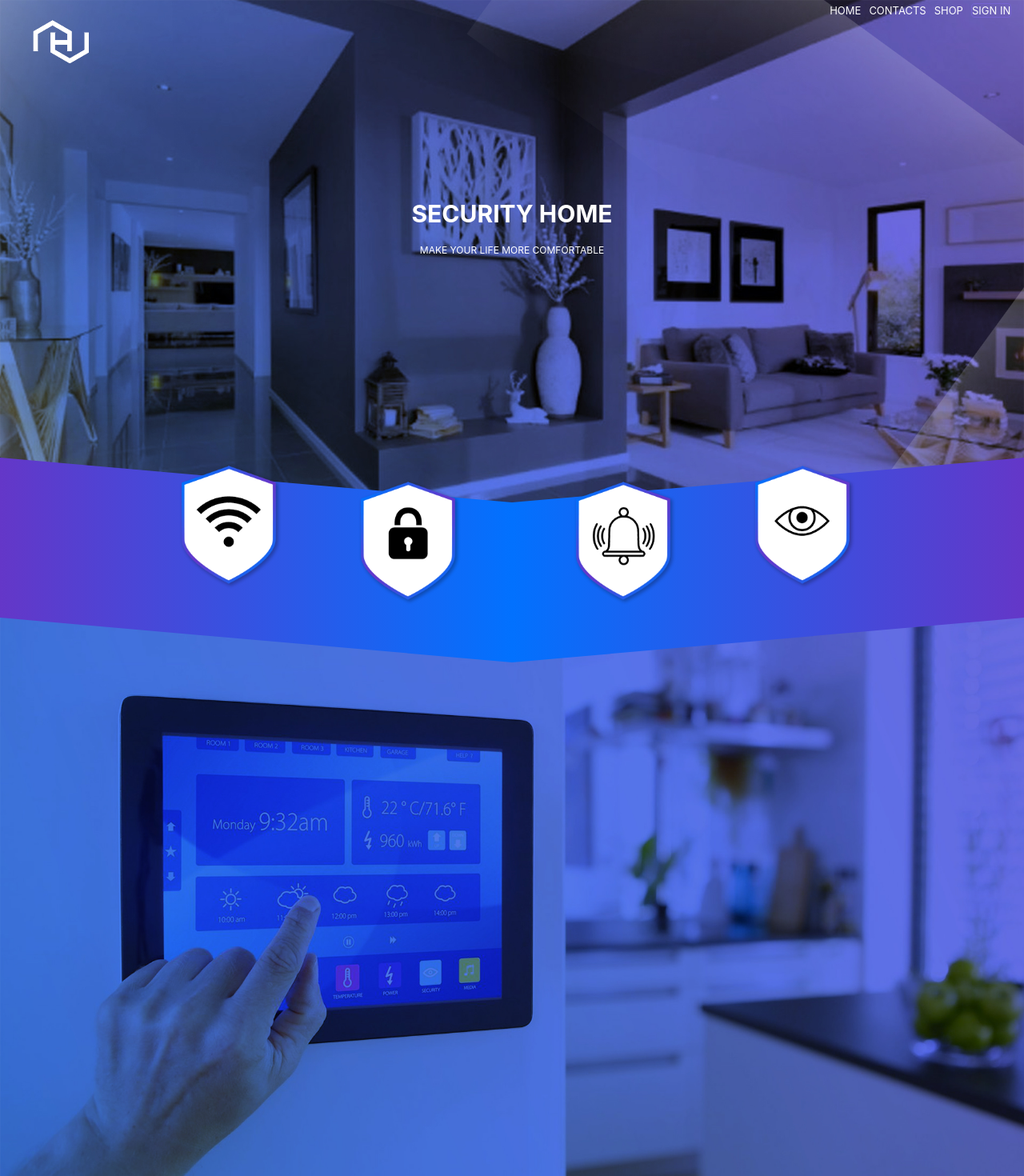
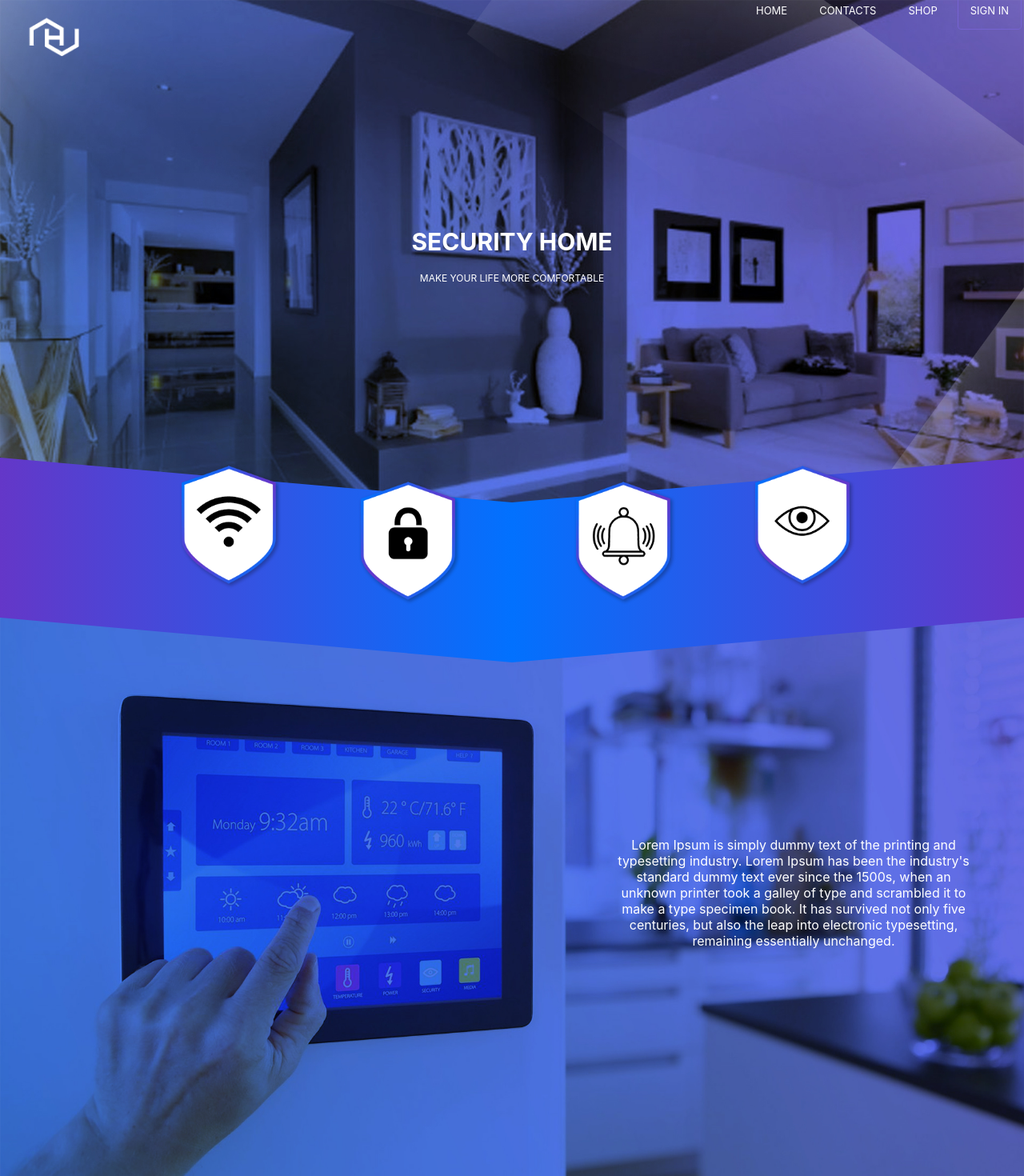
Before and after one commit to aramminas/smart-home, a React (Create React App) app: page / in a window 1280 px wide. Shown: the top 1470 px of the page at 80% size. Built offline with nearby package versions, Linux system fonts and the light colour scheme.

Commit message:
design added

```diff
--- a/src/components/mainPage/BodySection1.js
+++ b/src/components/mainPage/BodySection1.js
@@ -3,7 +3,11 @@ import React, { Component } from 'react';
 export default class BodySection1 extends Component{
     render(){
         return(
-            <div id = "div3"></div>
+            <div id = "div3">
+                <div id = "sectionText">
+                    <p>Lorem Ipsum is simply dummy text of the printing and typesetting industry. Lorem Ipsum has been the industry's standard dummy text ever since the 1500s, when an unknown printer took a galley of type and scrambled it to make a type specimen book. It has survived not only five centuries, but also the leap into electronic typesetting, remaining essentially unchanged.</p>
+                </div>
+            </div>
         )
     }
 }
--- a/src/components/mainPage/Footer.js
+++ b/src/components/mainPage/Footer.js
@@ -3,7 +3,9 @@ import React, { Component } from 'react';
 export default class Header extends Component{
     render(){
         return(
-            <div id = "footer"></div>
+            <div id = "footer">
+
+            </div>
         )
     }
 }
--- a/src/components/mainPage/Header.js
+++ b/src/components/mainPage/Header.js
@@ -5,9 +5,7 @@ export default class Header extends Component{
     render(){
         return(
             <div id = "menubar">
-                <div className = "logo">
-                    <img id = "logo" src = {logo}></img>
-                </div>
+                <img id = "logo" src = {logo} alt = "logo"></img>
                 <a className = "p">HOME</a>
                 <a className = "p">CONTACTS</a>
                 <a className = "p">SHOP</a>
--- a/src/components/mainPage/MainBody.js
+++ b/src/components/mainPage/MainBody.js
@@ -10,18 +10,18 @@ export default class MainBody extends Component{
             <div>
                  <div id = "div1">
                     <div className = "shield shieldsLeft" id = "shield1">
-                        <img id = "img1" src = {icon1}></img>
+                        <img id = "img1" src = {icon1} alt = "icon1"></img>
                     </div>
                     <div className = "shield shieldsLeft" id = "shield2">
-                        <img id = "img2" src = {icon2}></img>
+                        <img id = "img2" src = {icon2} alt = "icon2"></img>
                     </div>
                 </div>
                 <div id = "div2">
                     <div className = "shield shieldsRight" id = "shield3">
-                        <img id = "img3" src = {icon3}></img>
+                        <img id = "img3" src = {icon3} alt = "icon3"></img>
                     </div>
                     <div className = "shield shieldsRight" id = "shield4">
-                        <img id = "img4" src = {icon4}></img>
+                        <img id = "img4" src = {icon4} alt = "icon4"></img>
                     </div>
                 </div>
             </div>
--- a/src/index.css
+++ b/src/index.css
@@ -5,7 +5,7 @@ body {
 	  sans-serif;
 	-webkit-font-smoothing: antialiased;
 	-moz-osx-font-smoothing: grayscale;
-  }
+}
 
   code {
 	font-family: source-code-pro, Menlo, Monaco, Consolas, "Courier New",
@@ -23,12 +23,16 @@ body {
   #logo{
 	  position: relative;
 	  float: left;
-	  width: 80%;
-	  height: 80%;
+	  width: 70%;
+  }
+  .sticky {
+	position: fixed;
+	top: 0;
+	width: 100%
   }
   #menubar{
-	  width: 99%;
-	  height: 30px;
+	  width: 100%;
+	  height: 15%;
 	  display: inline-block;
 	  text-align: right;
 	  margin: 2px;
@@ -39,6 +43,7 @@ body {
   }
   .p{
 	  margin: 5px;
+	  padding: 15px;
 	  display: inline;
 	  color: white;
 	  font-size: 13px;
@@ -48,7 +53,7 @@ body {
 	  text-align: center;
 	  margin:auto;
 	  position: relative;
-	  top: 30%;
+	  top: 25%;
 	  color: white;
 	  font-size: 20px;
   }
@@ -91,6 +96,10 @@ body {
 	  bottom: 10%;
 	  left: 35%;
   }
+  #img1:hover{
+	width: 25%;
+	left: 33%;
+  }
   #shield2{
 	  position: relative;
 	  width: 100%;
@@ -101,6 +110,10 @@ body {
 	  width: 20%;
 	  bottom: 100%;
 	  left: 70%;
+  }
+  #img2:hover{
+	width: 25%;
+	left: 68%;
   }
   .shieldsRight{
 	  transform: skewY(5deg);
@@ -115,6 +128,10 @@ body {
 	  width: 20%;
 	  left: 12%;
   }
+  #img3:hover{
+	width: 25%;
+	left: 10%;
+  }
   #shield4{
 	  position: relative;
 	  width: 100%;
@@ -126,6 +143,10 @@ body {
 	  width: 20%;
 	  left: 47%;
 	  bottom: 110%;
+  }
+  #img4:hover{
+	width: 25%;
+	left: 45%;
   }
   #div3{
 	  background-image: url('./components/mainPage/Design_MainPage/Layer3.jpg');
@@ -152,3 +173,13 @@ body {
 	  height: 200px;
 	  opacity: 0.8;
   }
+  #sectionText{
+	  position: relative;
+	  width: 35%;
+	  float: right;
+	  color: white;
+	  text-align: center;
+	  margin: 0 auto;
+	  top: 20%;
+	  right: 5%;
+  }
```
